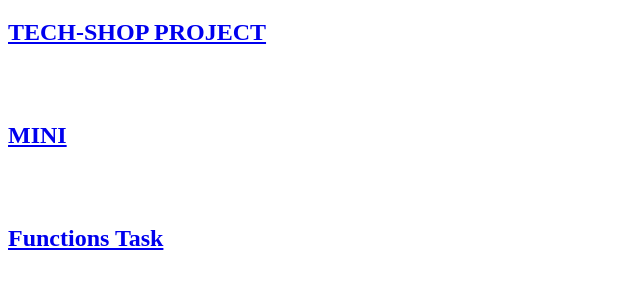
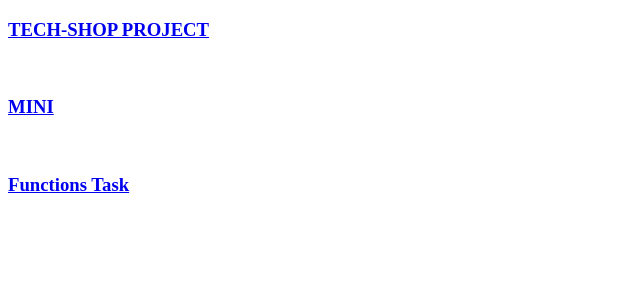
Before and after one commit to MeghanaGinna/MeghanaGinna.github.io, a plain HTML site: page index.html in a window 1280 px wide. Shown: the part 61-350 px from the top of the page, without its empty margins (0-640 px from the left). Drawn offline with Linux system fonts and the light colour scheme.

Commit message:
modified

```diff
--- a/index.html
+++ b/index.html
@@ -7,10 +7,10 @@
 </head>
 <body>
     <h1>Meghana</h1>
-    <h2><a href="https://meghanaginna.github.io/Tech-Shop-E-Commerce/">TECH-SHOP PROJECT</a></h2>
-    <br><br>
-    <h2><a href="https://meghanaginna.github.io/RISING-WATERS-A-MACHINE-LEARNING-APPROACH-TO-FLOOD-PREDICTION/">MINI</a></h2>
-    <br><br>
-    <h2><a href="https://meghanaginna.github.io/JS-Assignments/tree/main/functions/">Functions Task</a></h2>
+    <h3><a href="https://meghanaginna.github.io/Tech-Shop-E-Commerce/">TECH-SHOP PROJECT</a></h3>
+    <br>
+    <h3><a href="https://meghanaginna.github.io/RISING-WATERS-A-MACHINE-LEARNING-APPROACH-TO-FLOOD-PREDICTION/">MINI</a></h3>
+    <br>
+    <h3><a href="https://meghanaginna.github.io/JS-Assignments/tree/main/functions/">Functions Task</a></h3>
 </body>
 </html>
```
